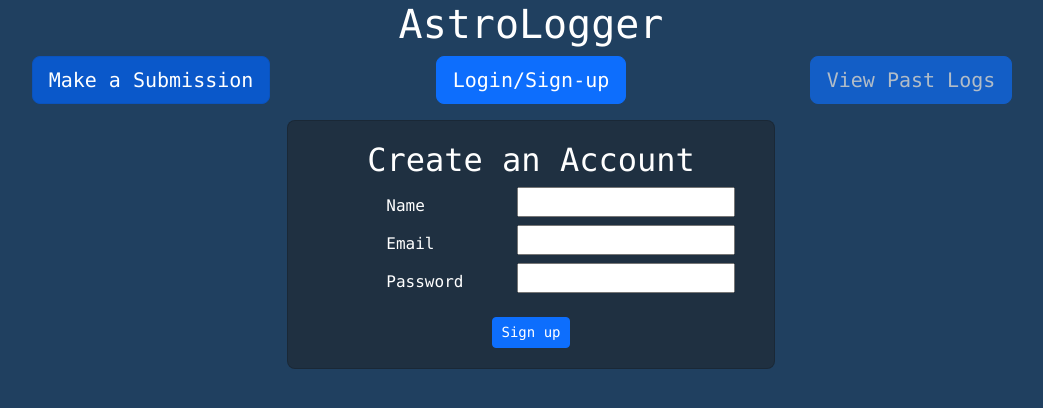
After one commit to rdallim2/AstroLogger, a Flask app: template main/templates/signup.html in a window 1280 px wide. The commit adds this page. Shown: the top 408 px of the page, without its empty margins (109-1152 px from the left). Run offline with Flask 3, Linux system fonts and the light colour scheme; the template is opened without the code that fills it, so the values that code supplies are empty.

Commit message:
signup form looks better now, need to remembver to fix submit button on main page.

```diff
--- a/main/app.py
+++ b/main/app.py
@@ -24,10 +24,11 @@ def index():
     print("Index route was accessed.")
     return render_template('index.html')
 
-@app.route('/login')
-def login():
-    print("login route was accessed.")
-    return render_template('login.html')
+@app.route('/user/signup', methods=['GET'])
+def signup():
+    print("signup route was accessed.")
+    return render_template('signup.html')
+    return User().signup() #creating new class instance
 
 @app.route('/ziptocoords', methods=['POST'])
 def ziptocoords():
--- a/main/static/css/styles.css
+++ b/main/static/css/styles.css
@@ -55,7 +55,7 @@ h1 {
     display: flex;
     justify-content: center;
     align-items: center;
-    width: 50%;
+    width: 40%;
     height: 100%;
 }
 
--- a/main/static/js/main.js
+++ b/main/static/js/jquery.js
@@ -20,6 +20,7 @@ dropArea.addEventListener("drop", function(e){
   inputFile.files = e.dataTransfer.files;
   uploadImage();
 });
+
 
 
   function fetchCoordinates(zipCode) {
--- /dev/null
+++ b/main/static/js/scripts.js
@@ -0,0 +1,20 @@
+$("form[name=signup_form").submit(function(e){
+    var $form = $(this);
+    var $error = $form.find(".error");
+    var data = $form.serialize(); //bundles data objects from form to send to backend
+
+    $.ajax({
+        url: "/user/signup",
+        type: "POST",
+        data: data,
+        dataType: "json",
+        success: function(resp) {
+            console.log(resp);
+        },
+        error: function(resp){
+            console.log(resp)
+        }
+    });
+
+    e.preventDefault();
+});
--- a/main/templates/base.html
+++ b/main/templates/base.html
@@ -27,6 +27,7 @@
         {% block content %}
             {# template inserted here #}
         {% endblock %}
-        <script src="{{ url_for('static', filename='js/main.js') }}"></script>
+        <script src="{{ url_for('static', filename='js/jquery.js') }}"></script>
+        <script src="{{ url_for('static', filename='js/scripts.js') }}"></script>
     </body>
     </html>
--- /dev/null
+++ b/main/templates/signup.html
@@ -0,0 +1,52 @@
+{% extends "base.html" %}
+
+{% block content %}
+    <div class="container-fluid">
+        <div class="row justify-content-center">
+            <div class="card-wrapper">
+                <div class="card">
+                    <h2 class="text-center">Create an Account</h2>
+                    <form name="signup_form">
+                        <div class="row justify-content-center">
+                            <div class="col-md-8">
+                                <div class="form-group row">
+                                    <label for="name" class="col-sm-5 col-form-label text-right">Name</label>
+                                    <div class="col-sm-7">
+                                        <input type="text" name="name" class="field" required>
+                                    </div>
+                                </div>
+                            </div>
+                        </div>
+                        <div class="row justify-content-center">
+                            <div class="col-md-8">
+                                <div class="form-group row">
+                                    <label for="name" class="col-sm-5 col-form-label text-right">Email</label>
+                                    <div class="col-sm-7">
+                                        <input type="email" name="email" class="field" required>
+                                    </div>
+                                </div>
+                            </div>
+                        </div>
+                        <div class="row justify-content-center">
+                            <div class="col-md-8">
+                                <div class="form-group row">
+                                    <label for="name" class="col-sm-5 col-form-label text-right">Password</label>
+                                    <div class="col-sm-7">
+                                        <input type="password" name="password" class="field" required>
+                                    </div>
+                                </div>
+                            </div>
+                        </div>
+                        <p class="error error--hidden"></p>
+                        <div class="row justify-content-center">
+                            <div class="col-auto">
+                                <input type="submit" value="Sign up" class="btn btn-primary btn-sm">
+                            </div>
+                        </div>
+                    </form>
+                </div>
+            </div>
+        </div>
+    </div>
+
+{% endblock %}
--- a/main/user/routes.py
+++ b/main/user/routes.py
@@ -1,7 +1,3 @@
 from flask import Flask
 from app import app #from app.py import app
 from user.models import User #from user dir, models file, import User class
-
-@app.route('/user/signup', methods=['GET'])
-def signup():
-    return User().signup() #creating new class instance
```
Also changed, not shown: main/templates/login.html (deleted, +0 -34 lines).
